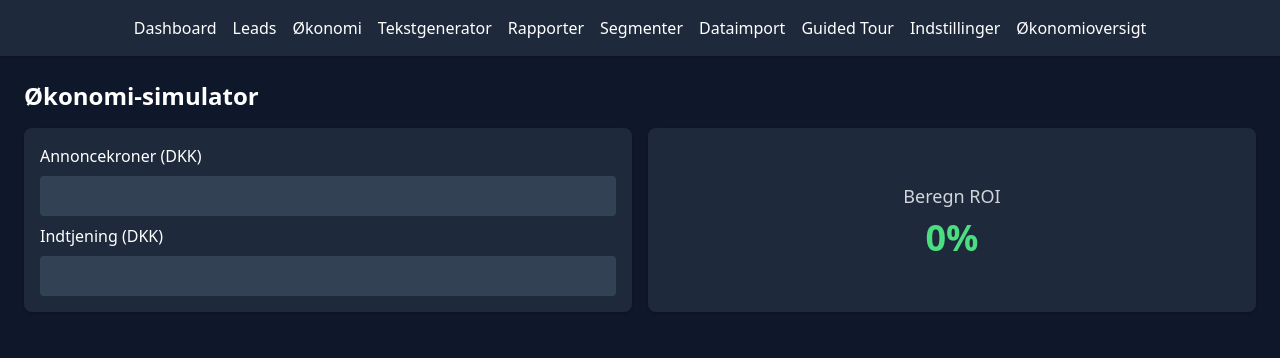
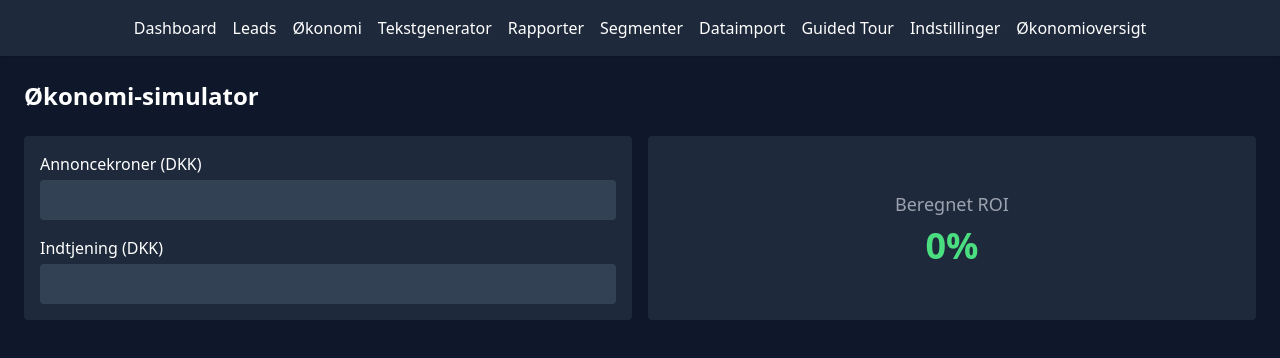
Before and after one commit to Claueduus/Maeglerpilot, a React (Create React App) app: page /economy in a window 1280 px wide. Shown: the top 358 px of the page. Built offline with nearby package versions, Linux system fonts and the light colour scheme.

Commit message:
Update Economy.jsx

```diff
--- a/src/pages/Economy.jsx
+++ b/src/pages/Economy.jsx
@@ -1,39 +1,50 @@
 import { useState } from "react";
 
 export default function Economy() {
-  const [cost, setCost] = useState("");
-  const [revenue, setRevenue] = useState("");
+  const [omkostning, setOmkostning] = useState("");
+  const [indtjening, setIndtjening] = useState("");
 
-  const calculateROI = () => {
-    if (!cost || !revenue) return 0;
-    return (((revenue - cost) / cost) * 100).toFixed(2);
+  const beregnROI = () => {
+    const cost = parseFloat(omkostning);
+    const revenue = parseFloat(indtjening);
+
+    if (!cost || isNaN(cost) || cost <= 0) return "0%";
+    if (!revenue || isNaN(revenue)) return "0%";
+
+    const roi = ((revenue - cost) / cost) * 100;
+    return `${roi.toFixed(2)}%`;
   };
 
   return (
-    <div className="space-y-4">
+    <div className="space-y-6">
       <h2 className="text-2xl font-semibold">Økonomi-simulator</h2>
-      <div className="grid gap-4 md:grid-cols-2">
-        <div className="bg-slate-800 p-4 rounded-lg shadow space-y-2">
-          <label className="block">Annoncekroner (DKK)</label>
-          <input
-            type="number"
-            value={cost}
-            onChange={(e) => setCost(Number(e.target.value))}
-            className="w-full p-2 bg-slate-700 rounded text-white"
-          />
 
-          <label className="block mt-2">Indtjening (DKK)</label>
-          <input
-            type="number"
-            value={revenue}
-            onChange={(e) => setRevenue(Number(e.target.value))}
-            className="w-full p-2 bg-slate-700 rounded text-white"
-          />
+      <div className="grid md:grid-cols-2 gap-4">
+        <div className="bg-slate-800 p-4 rounded space-y-4">
+          <div>
+            <label className="block mb-1">Annoncekroner (DKK)</label>
+            <input
+              type="number"
+              value={omkostning}
+              onChange={(e) => setOmkostning(e.target.value)}
+              className="w-full bg-slate-700 p-2 rounded text-white"
+            />
+          </div>
+
+          <div>
+            <label className="block mb-1">Indtjening (DKK)</label>
+            <input
+              type="number"
+              value={indtjening}
+              onChange={(e) => setIndtjening(e.target.value)}
+              className="w-full bg-slate-700 p-2 rounded text-white"
+            />
+          </div>
         </div>
 
-        <div className="bg-slate-800 p-4 rounded-lg shadow flex flex-col justify-center items-center">
-          <p className="text-lg text-gray-300">Beregn ROI</p>
-          <p className="text-4xl font-bold text-green-400 mt-2">{calculateROI()}%</p>
+        <div className="bg-slate-800 p-4 rounded flex flex-col justify-center items-center">
+          <p className="text-lg text-gray-400">Beregnet ROI</p>
+          <p className="text-4xl font-bold text-green-400 mt-2">{beregnROI()}</p>
         </div>
       </div>
     </div>
```
